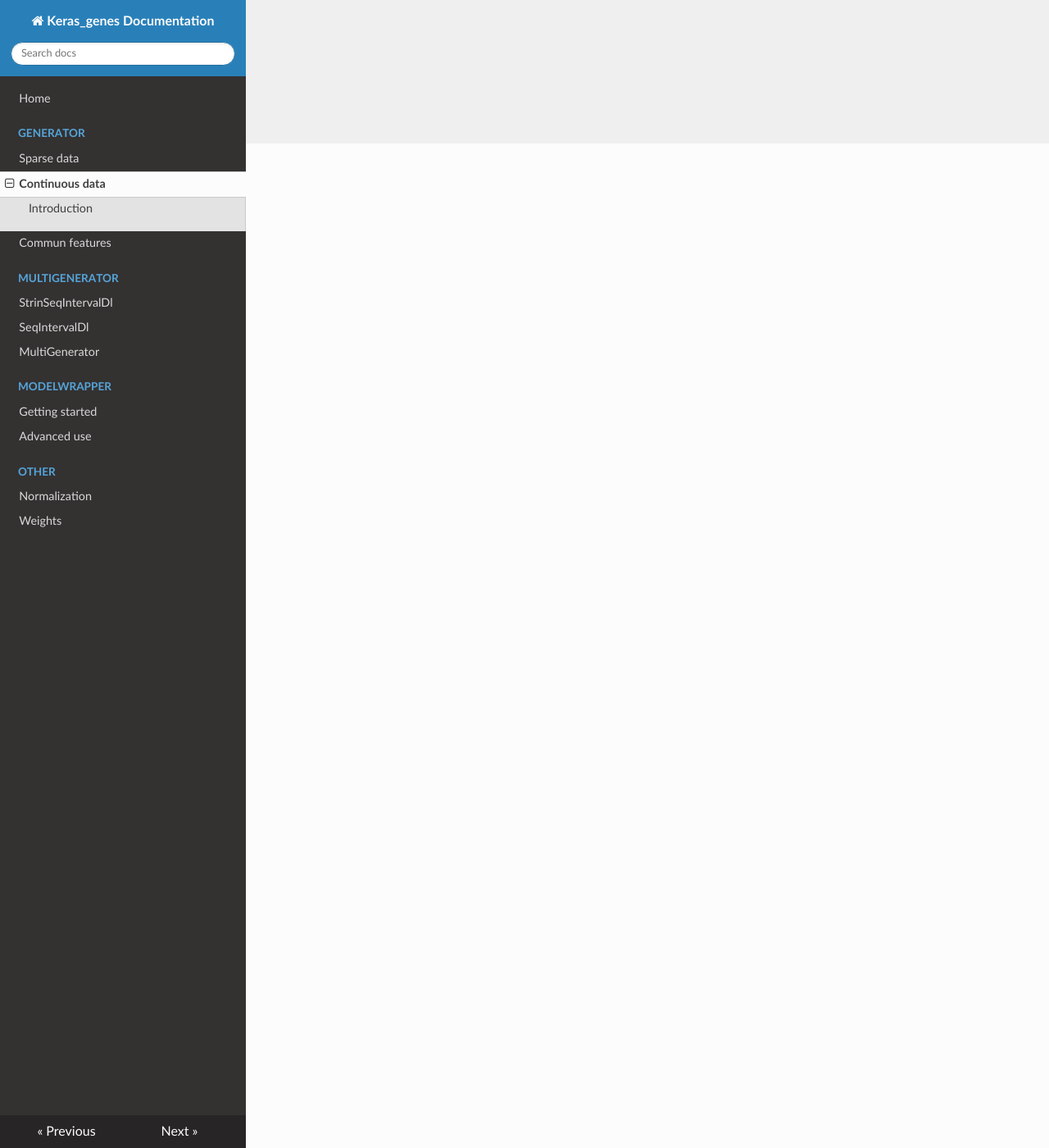
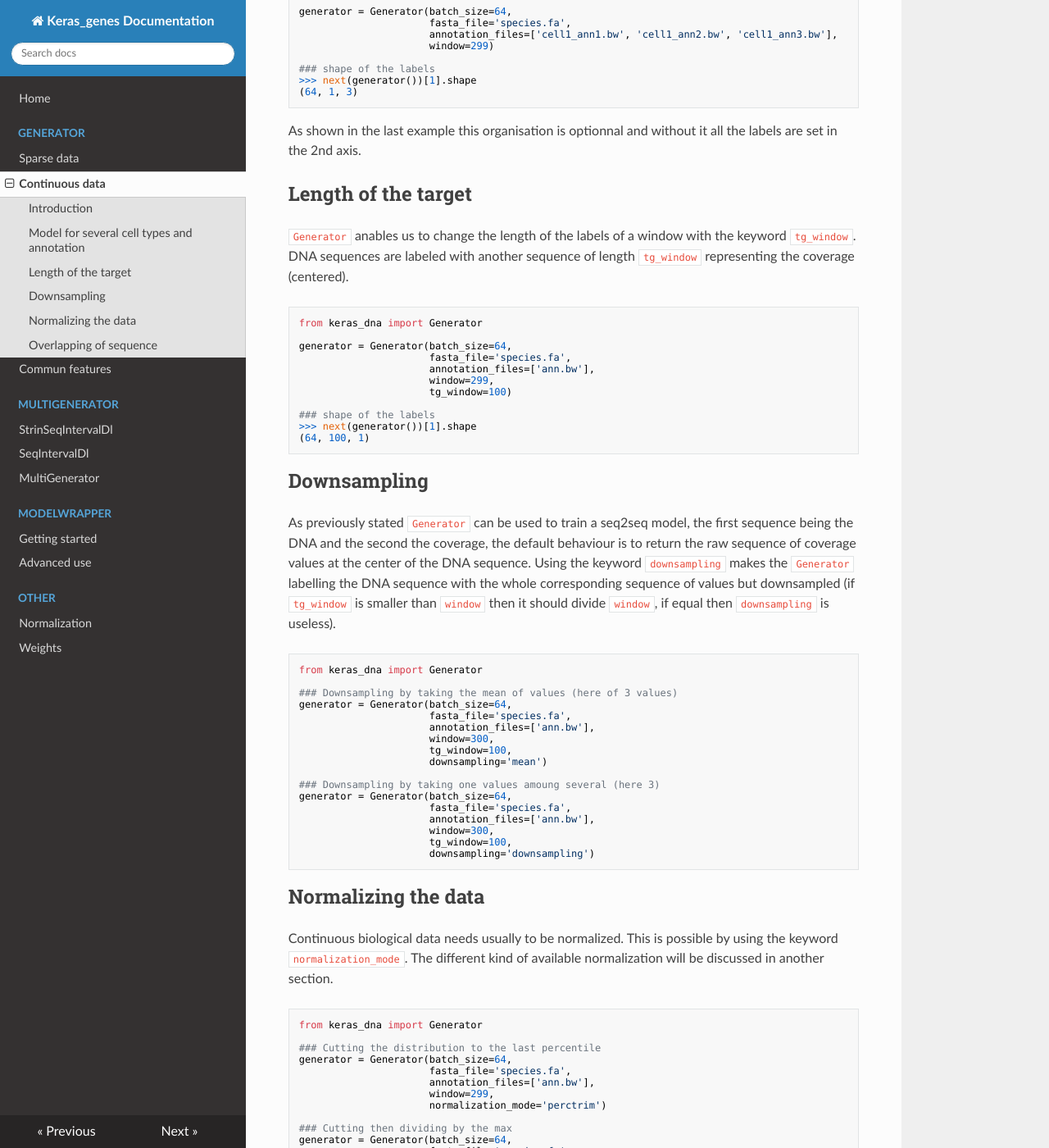
Before and after one commit to etirouthier/keras_dna, an MkDocs documentation site: the page built from docs/continuous.md, in a window 1280 px wide and 1400 px high, scrolled down 1225 px. Shown: the whole window at 82% size. Built offline with MkDocs 1.6.1, drawn with Linux system fonts in a browser that asks for light colours; nearby versions of some CDN libraries; some of the changed text lies outside the part shown.

Commit message:
Update continuous.md

````diff
--- a/docs/continuous.md
+++ b/docs/continuous.md
@@ -22,4 +22,128 @@
 
 The standard behaviour will be to generate all the sequence of window length in the DNA (one-hot-encoded) and to label it with the coverage at the centre nucleotide. The standard shape of DNA sequence is `(batch_size, window, 4)` and the standard labels shape is `(batch_size, tg_window, len(annotation_files))`, here `(64, 1, 1)`
 
-##
+## Model for several cell types and annotation
+
+`Generator` is also able to manage several cell types and annotation in the continuous context. Firstly, in this case one file corresponds to one annotation in one cell type, we use the keyword `nb_annotation_type` to sprecify the number of file one wants to predict. Then the list of file **needs to be organised** in the example.
+
+```python
+from keras_dna import Generator
+
+generator = Generator(batch_size=64,
+                      fasta_file='species.fa',
+                      annotation_files=['cell1_ann1.bw', 'cell1_ann2.bw', 'cell2_ann1.bw', 'cell2_ann2.bw'],
+                      nb_annotation_type=2,
+                      window=299)
+
+### shape of the labels
+>>> next(generator())[1].shape
+(64, 1, 2, 2)
+
+generator = Generator(batch_size=64,
+                      fasta_file='species.fa',
+                      annotation_files=['cell1_ann1.bw', 'cell1_ann2.bw', 'cell1_ann3.bw'],
+                      nb_annotation_type=3,
+                      window=299)
+
+### shape of the labels
+>>> next(generator())[1].shape
+(64, 1, 1, 3)
+
+generator = Generator(batch_size=64,
+                      fasta_file='species.fa',
+                      annotation_files=['cell1_ann1.bw', 'cell1_ann2.bw', 'cell1_ann3.bw'],
+                      window=299)
+
+### shape of the labels
+>>> next(generator())[1].shape
+(64, 1, 3)
+```
+As shown in the last example this organisation is optionnal and without it all the labels are set in the 2nd axis.
+
+## Length of the target
+
+`Generator` anables us to change the length of the labels of a window with the keyword `tg_window`. DNA sequences are labeled with another sequence of length `tg_window` representing the coverage (centered).
+
+```python
+from keras_dna import Generator
+
+generator = Generator(batch_size=64,
+                      fasta_file='species.fa',
+                      annotation_files=['ann.bw'],
+                      window=299,
+                      tg_window=100)
+
+### shape of the labels
+>>> next(generator())[1].shape
+(64, 100, 1)
+```
+
+## Downsampling
+
+As previously stated `Generator` can be used to train a seq2seq model, the first sequence being the DNA and the second the coverage, the default behaviour is to return the raw sequence of coverage values at the center of the DNA sequence. Using the keyword `downsampling` makes the `Generator` labelling the DNA sequence with the whole corresponding sequence of values but downsampled (if `tg_window` is smaller than `window` then it should divide `window`, if equal then `downsampling` is useless).
+
+```python
+from keras_dna import Generator
+
+### Downsampling by taking the mean of values (here of 3 values)
+generator = Generator(batch_size=64,
+                      fasta_file='species.fa',
+                      annotation_files=['ann.bw'],
+                      window=300,
+                      tg_window=100,
+                      downsampling='mean')
+
+### Downsampling by taking one values amoung several (here 3)
+generator = Generator(batch_size=64,
+                      fasta_file='species.fa',
+                      annotation_files=['ann.bw'],
+                      window=300,
+                      tg_window=100,
+                      downsampling='downsampling')
+```
+
+## Normalizing the data
+
+Continuous biological data needs usually to be normalized. This is possible by using the keyword `normalization_mode`. The different kind of available normalization will be discussed in another section.
+
+```python
+from keras_dna import Generator
+
+### Cutting the distribution to the last percentile
+generator = Generator(batch_size=64,
+                      fasta_file='species.fa',
+                      annotation_files=['ann.bw'],
+                      window=299,
+                      normalization_mode='perctrim')
+
+### Cutting then dividing by the max
+generator = Generator(batch_size=64,
+                      fasta_file='species.fa',
+                      annotation_files=['ann.bw'],
+                      window=299,
+                      normalization_mode=['max', 'perctrim'])
+```
+
+**Warning :** note that some normalization values are obtained by subsampling the data for memory and time purpose.
+
+## Overlapping of sequence
+
+In the case of a seq2seq model the keyword `overlapping` anables to keep all the data available (i.e with overlapping targets) or to keep only the data with non overlapping targets.
+
+```python
+from keras_dna import Generator
+
+### Default behaviour
+generator = Generator(batch_size=64,
+                      fasta_file='species.fa',
+                      annotation_files=['ann.bw'],
+                      window=299,
+                      overlapping=True)
+
+### Discarting sequence with overlapping targets
+generator = Generator(batch_size=64,
+                      fasta_file='species.fa',
+                      annotation_files=['ann.bw'],
+                      window=299,
+                      overlapping=False)
+```
````
